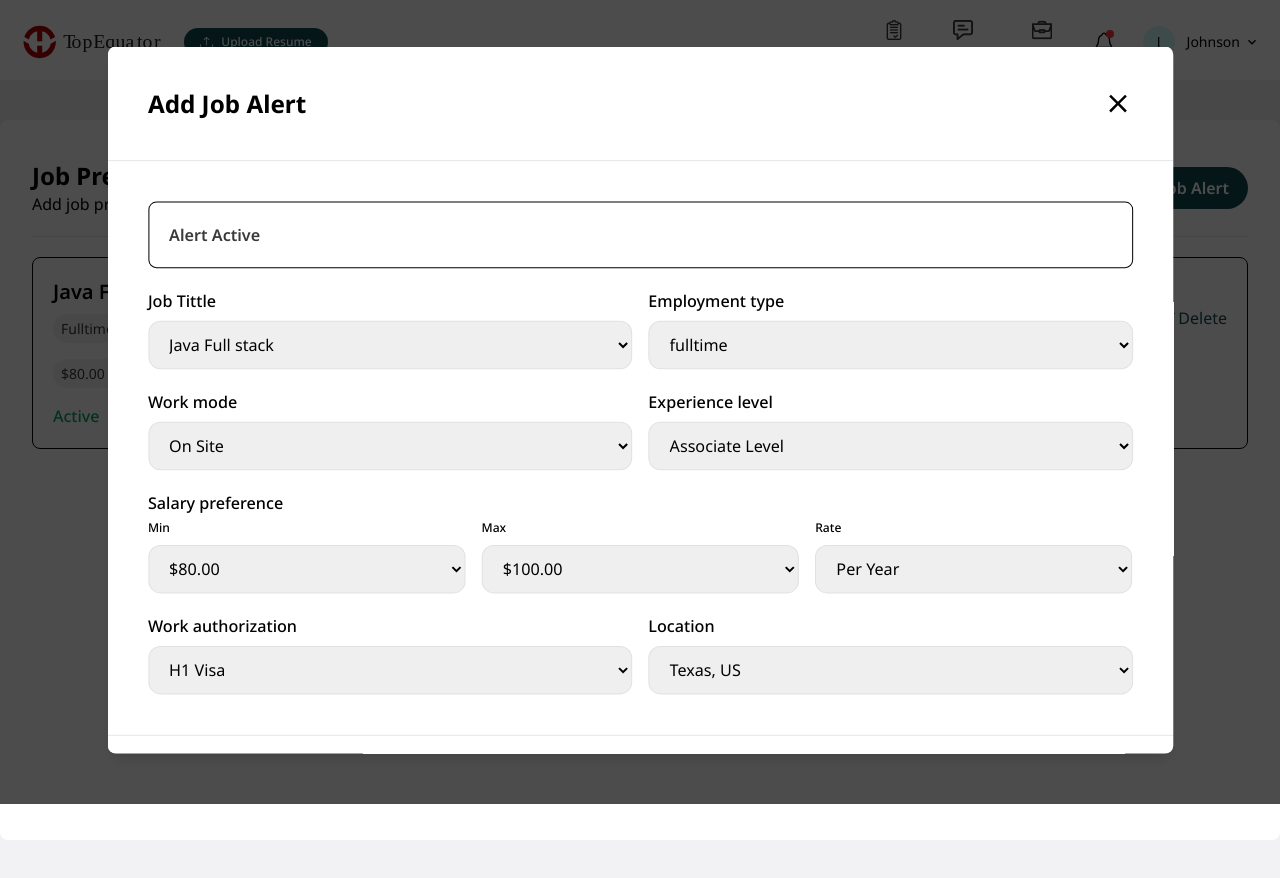
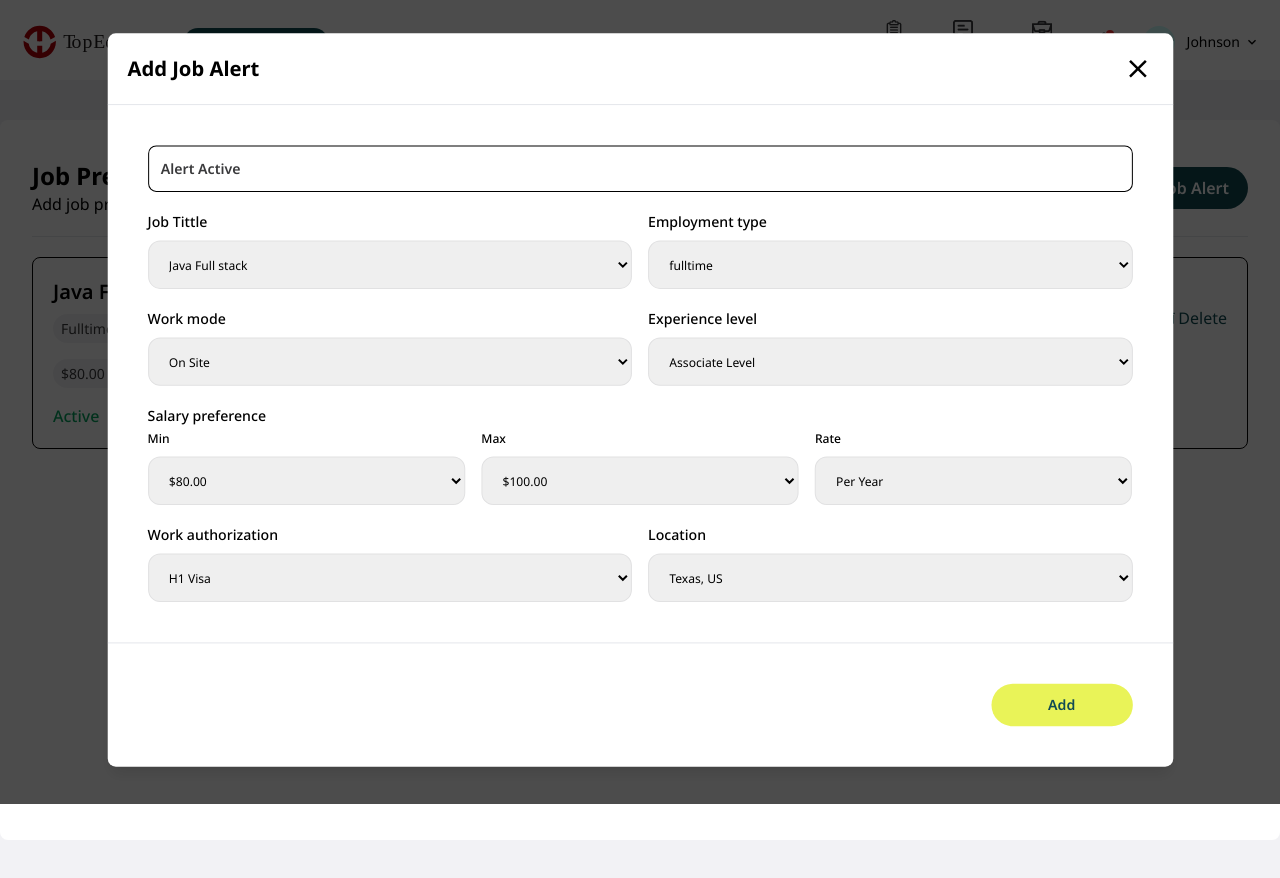
Before and after one commit to Sandeep1908/hirehour, a React (Vite) app: page /job-preference in a window 1280 px wide. Both pictures are taken after a click on the element "Add Job Alert". Shown: the top 878 px of the page. Built offline with nearby package versions, Linux system fonts and the light colour scheme.

Commit message:
fix(jobalert): fix sizing

```diff
--- a/src/components/AddJobAlert.tsx
+++ b/src/components/AddJobAlert.tsx
@@ -10,28 +10,28 @@ const AddJobAlert:React.FC<JobAlertProps> = ({setJobAlertPopup}) => {
     <div className='w-full h-full flex   justify-center items-center  fixed inset-0 transition-all duration-500 opacity-1 scale-[1.01] z-[40] '>
       <div className='w-full h-full absolute opacity-[.7] after:absolute after:left-0 after:w-full after:h-full after:bg-black '></div>
 
-        <div className='max-w-[1055px] h-[700px] w-full  bg-white rounded-lg  shadow-lg overflow-y-auto z-30'>
-            <div className=' p-10 flex justify-between items-center'>
-                 <p className='text-2xl font-bold'>Add Job Alert</p>
+        <div className='max-w-[1055px] h-auto w-full  bg-white rounded-lg  shadow-lg overflow-y-auto z-30'>
+            <div className=' p-5 flex justify-between items-center'>
+                 <p className='text-xl font-bold'>Add Job Alert</p>
                  <IoMdClose size={30}  className="cursor-pointer" onClick={()=>{setJobAlertPopup(false)}} />
             </div>
             <hr />
             <div className='w-full p-10'>
 
-              <div className='border-[1px] rounded-lg p-5 border-black'>
-                <p className='text-[#3A3A3C] text-base font-semibold'> Alert Active</p>
+              <div className='border-[1px] rounded-lg p-3 border-black'>
+                <p className='text-[#3A3A3C] text-sm font-semibold'> Alert Active</p>
               </div>
               <div>
               <div className='w-full flex gap-4 mt-5 flex-col md:flex-row'>
                 <div className='w-full '>
-                   <p className='text-base font-medium'>Job Tittle</p>
-                   <select name="" id="" className='w-full h-[48px] rounded-xl border-[1px] border-[#E1E1E2] mt-2 px-4 ' >
+                   <p className='text-sm font-medium'>Job Tittle</p>
+                   <select name="" id="" className='w-full h-[48px] text-xs rounded-xl border-[1px] border-[#E1E1E2] mt-2 px-4 ' >
                       <option value=""> Java Full stack </option>
                       <option value=""> Web Developer </option>
                    </select>                </div>
                 <div className='w-full '>
-                   <p className='text-base font-medium'>Employment type </p>
-                   <select name="" id="" className='w-full h-[48px] rounded-xl border-[1px] border-[#E1E1E2] mt-2 px-4 ' >
+                   <p className='text-sm font-medium'>Employment type </p>
+                   <select name="" id="" className='w-full h-[48px] text-xs rounded-xl border-[1px] border-[#E1E1E2] mt-2 px-4 ' >
                       <option value=""> fulltime  </option>
                       <option value=""> Contract </option>
                    </select>
@@ -39,40 +39,40 @@ const AddJobAlert:React.FC<JobAlertProps> = ({setJobAlertPopup}) => {
              </div>
               <div className='w-full flex gap-4 mt-5 flex-col md:flex-row'>
                 <div className='w-full '>
-                   <p className='text-base font-medium'>Work mode </p>
-                   <select name="" id="" className='w-full h-[48px] rounded-xl border-[1px] border-[#E1E1E2] mt-2 px-4 ' >
+                   <p className='text-sm font-medium'>Work mode </p>
+                   <select name="" id="" className='w-full h-[48px] text-xs rounded-xl border-[1px] border-[#E1E1E2] mt-2 px-4 ' >
                       <option value=""> On Site  </option>
                       <option value=""> Remote </option>
                    </select>                </div>
                 <div className='w-full '>
-                   <p className='text-base font-medium'>Experience level </p>
-                   <select name="" id="" className='w-full h-[48px] rounded-xl border-[1px] border-[#E1E1E2] mt-2 px-4 ' >
+                   <p className='text-sm font-medium'>Experience level </p>
+                   <select name="" id="" className='w-full h-[48px] text-xs rounded-xl border-[1px] border-[#E1E1E2] mt-2 px-4 ' >
                       <option value=""> Associate Level </option>
                       <option value=""> Senior </option>
                    </select>
                                    </div>
              </div>
             <div className='w-full mt-5'>
-            <p className='text-base font-medium'>Salary preference</p>
+            <p className='text-sm font-medium'>Salary preference</p>
 
             <div className='w-full flex gap-4 mt-1'>
                 <div className='w-full '>
                    <p className='text-[12px] font-medium'>Min</p>
-                   <select name="" id="" className='w-full h-[48px] rounded-xl border-[1px] border-[#E1E1E2] mt-2 px-4 ' >
+                   <select name="" id="" className='w-full h-[48px] text-xs rounded-xl border-[1px] border-[#E1E1E2] mt-2 px-4 ' >
                       <option value=""> $80.00 </option>
                       <option value=""> $90.00 </option>
                    </select>
                 </div>
                 <div className='w-full '>
                    <p className='text-[12px] font-medium'>Max </p>
-                   <select name="" id="" className='w-full h-[48px] rounded-xl border-[1px] border-[#E1E1E2] mt-2 px-4 ' >
+                   <select name="" id="" className='w-full h-[48px] text-xs rounded-xl border-[1px] border-[#E1E1E2] mt-2 px-4 ' >
                       <option value=""> $100.00</option>
                       <option value=""> $200.00</option>
                    </select>
                 </div>
                 <div className='w-full '>
                    <p className='text-[12px] font-medium'>Rate </p>
-                   <select name="" id="" className='w-full h-[48px] rounded-xl border-[1px] border-[#E1E1E2] mt-2 px-4 ' >
+                   <select name="" id="" className='w-full h-[48px] text-xs rounded-xl border-[1px] border-[#E1E1E2] mt-2 px-4 ' >
                       <option value=""> Per Year</option>
                       <option value=""> 2 Year</option>
                    </select>
@@ -82,15 +82,15 @@ const AddJobAlert:React.FC<JobAlertProps> = ({setJobAlertPopup}) => {
 
              <div className='w-full flex gap-4 mt-5'>
                 <div className='w-full '>
-                   <p className='text-base font-medium'>Work authorization</p>
-                   <select name="" id="" className='w-full h-[48px] rounded-xl border-[1px] border-[#E1E1E2] mt-2 px-4 ' >
+                   <p className='text-sm font-medium'>Work authorization</p>
+                   <select name="" id="" className='w-full h-[48px] text-xs rounded-xl border-[1px] border-[#E1E1E2] mt-2 px-4 ' >
                       <option value=""> H1 Visa </option>
                       <option value=""> H2 Visa </option>
                    </select>
                 </div>
                 <div className='w-full '>
-                   <p className='text-base font-medium'>Location </p>
-                   <select name="" id="" className='w-full h-[48px] rounded-xl border-[1px] border-[#E1E1E2] mt-2 px-4 ' >
+                   <p className='text-sm font-medium'>Location </p>
+                   <select name="" id="" className='w-full h-[48px] text-xs rounded-xl border-[1px] border-[#E1E1E2] mt-2 px-4 ' >
                       <option value=""> Texas, US</option>
                       <option value=""> Londan, Uk</option>
                    </select>
@@ -103,7 +103,7 @@ const AddJobAlert:React.FC<JobAlertProps> = ({setJobAlertPopup}) => {
             <hr />
             <div className='w-full flex justify-end p-10'>
                 <div  className='bg-[#E9F358] w-[140px] h-[42px] flex justify-center items-center rounded-full '>
-                    <p className='text-base font-semibold text-[#114B53]'>Add</p>
+                    <p className='text-sm font-semibold text-[#114B53]'>Add</p>
                 </div>
             </div>
         </div>
```
